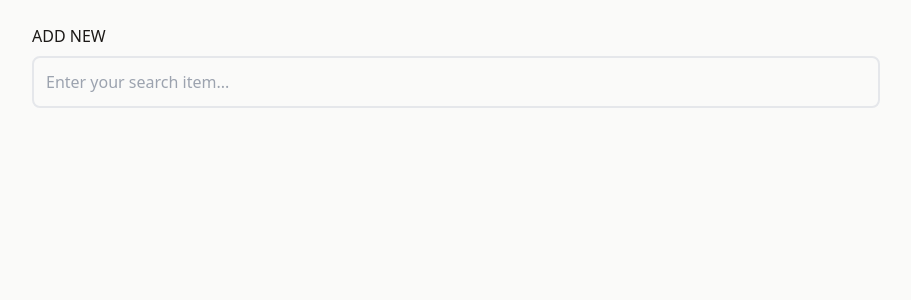
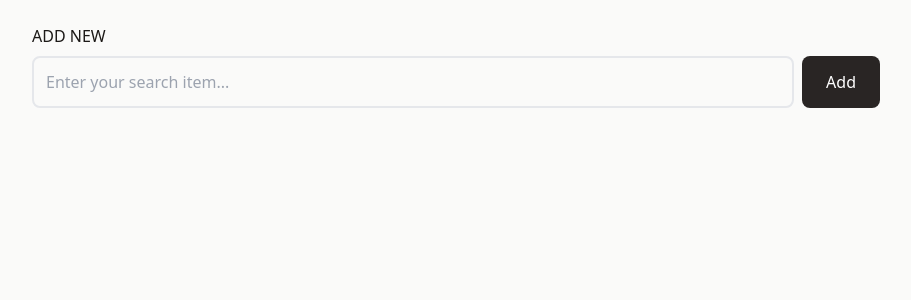
Before and after one commit to seesmof/React-Todo-Webapp, a React (Vite) app: page / in a window 1280 px wide. Shown: the top 300 px of the page, without its empty margins (184-1095 px from the left). Built offline with nearby package versions, Linux system fonts and the light colour scheme.

Commit message:
feat: add submit button

```diff
--- a/src/App.jsx
+++ b/src/App.jsx
@@ -1,6 +1,8 @@
-import { useState } from "react";
+import { useRef, useState } from "react";
 
 function App() {
+  const [todos, setTodos] = useState([]);
+
   return (
     <>
       <div className="h-screen bg-stone-50 text-stone-900">
@@ -8,11 +10,16 @@ function App() {
           <section className="flex flex-1 flex-col gap-2 w-full"></section>
           <section className="flex flex-col w-full">
             <h2 className="uppercase font-medium mb-1 lg:mb-2">add new</h2>
-            <input
-              type="text"
-              className="input-field"
-              placeholder="Enter your search item..."
-            />
+            <div className="flex flex-row gap-2">
+              <input
+                type="text"
+                className="input-field"
+                placeholder="Enter your search item..."
+              />
+              <button className="bg-stone-800 duration-300 hover:bg-stone-700 active:scale-95 active:bg-stone-700 px-6 rounded-lg font-medium text-white capitalize">
+                add
+              </button>
+            </div>
           </section>
         </div>
       </div>
--- /dev/null
+++ b/src/components/TodoCard.jsx
@@ -0,0 +1,11 @@
+import React from "react";
+
+const TodoCard = () => {
+  return (
+    <>
+      <div className="fle"></div>
+    </>
+  );
+};
+
+export default TodoCard;
```
